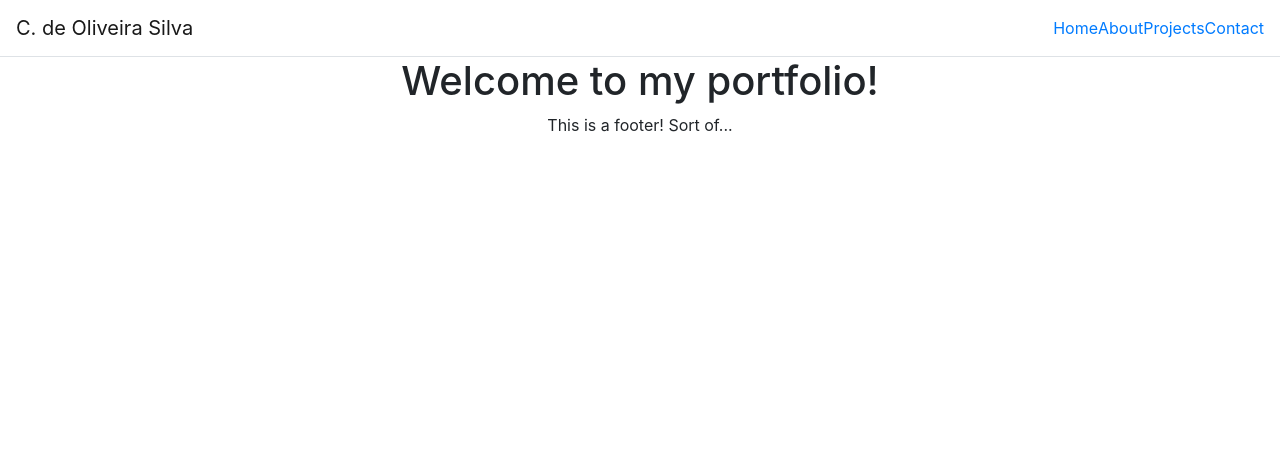
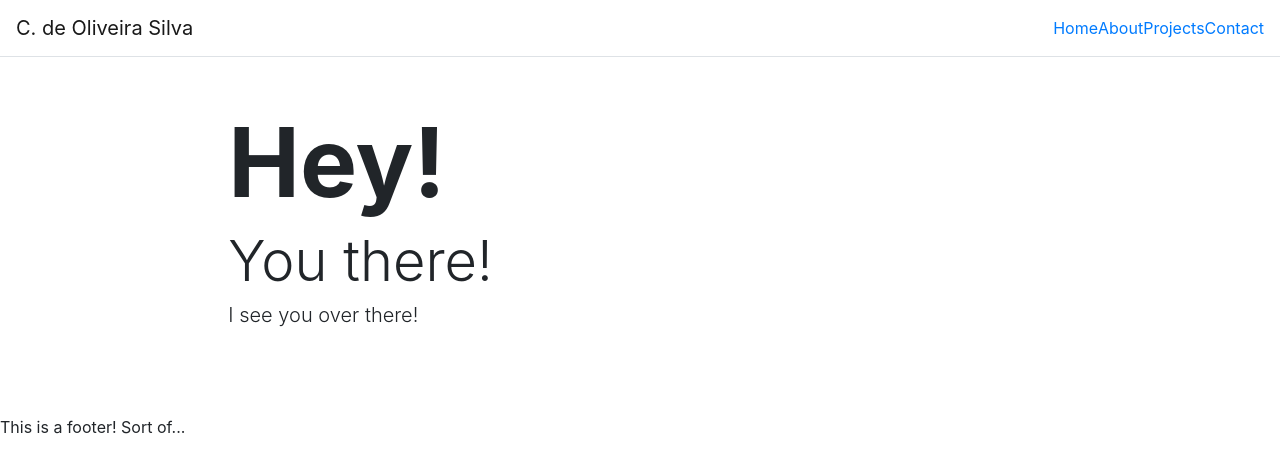
Before and after one commit to cdeoliveirasilva/olivebranch, a React (Create React App) app: page / in a window 1280 px wide. Shown: the top 472 px of the page. Built offline with nearby package versions, Linux system fonts and the light colour scheme.

Commit message:
Added Hero component, some Bootstrap css

```diff
--- a/src/App.css
+++ b/src/App.css
@@ -1,16 +1,11 @@
 .App {
-  text-align: center;
+  text-align: left;
 }
 
 .App-logo {
+  animation: App-logo-spin infinite 20s linear;
   height: 40vmin;
   pointer-events: none;
-}
-
-@media (prefers-reduced-motion: no-preference) {
-  .App-logo {
-    animation: App-logo-spin infinite 20s linear;
-  }
 }
 
 .App-header {
--- a/src/App.js
+++ b/src/App.js
@@ -1,5 +1,4 @@
 import React from "react";
-import logo from "./logo.svg";
 import "./App.css";
 import Home from "./pages/Home";
 import About from "./pages/About";
--- /dev/null
+++ b/src/pages/Hero.js
@@ -0,0 +1,29 @@
+import React from "react";
+import Jumbotron from "react-bootstrap/Jumbotron";
+import Container from "react-bootstrap/Container";
+import Row from "react-bootstrap/Row";
+import Col from "react-bootstrap/Col";
+
+function Hero(props) {
+  return (
+    <Jumbotron className="bg-transparent jumbotron-fluid p-0">
+      <Container fluid={true}>
+        <Row className="justify-content-center py-5">
+          <Col md={8} sm={6}>
+            {props.title && (
+              <h1 className="display-1 font-weight-bolder">{props.title}</h1>
+            )}
+            {props.subTitle && (
+              <h2 className="display-4 font-weight-light">{props.subTitle}</h2>
+            )}
+            {props.text && (
+              <h3 className="lead font-weight-light">{props.text}</h3>
+            )}
+          </Col>
+        </Row>
+      </Container>
+    </Jumbotron>
+  );
+}
+
+export default Hero;
--- a/src/pages/Home.js
+++ b/src/pages/Home.js
@@ -1,10 +1,13 @@
 import React from "react";
+import Hero from "./Hero";
 
 function Home() {
   return (
-    <div>
-      <h1>Welcome to my portfolio!</h1>
-    </div>
+    <Hero
+      title={"Hey!"}
+      subTitle={"You there!"}
+      text={"I see you over there!"}
+    />
   );
 }
 
```
Also changed, not shown: src/logo.svg (deleted).
